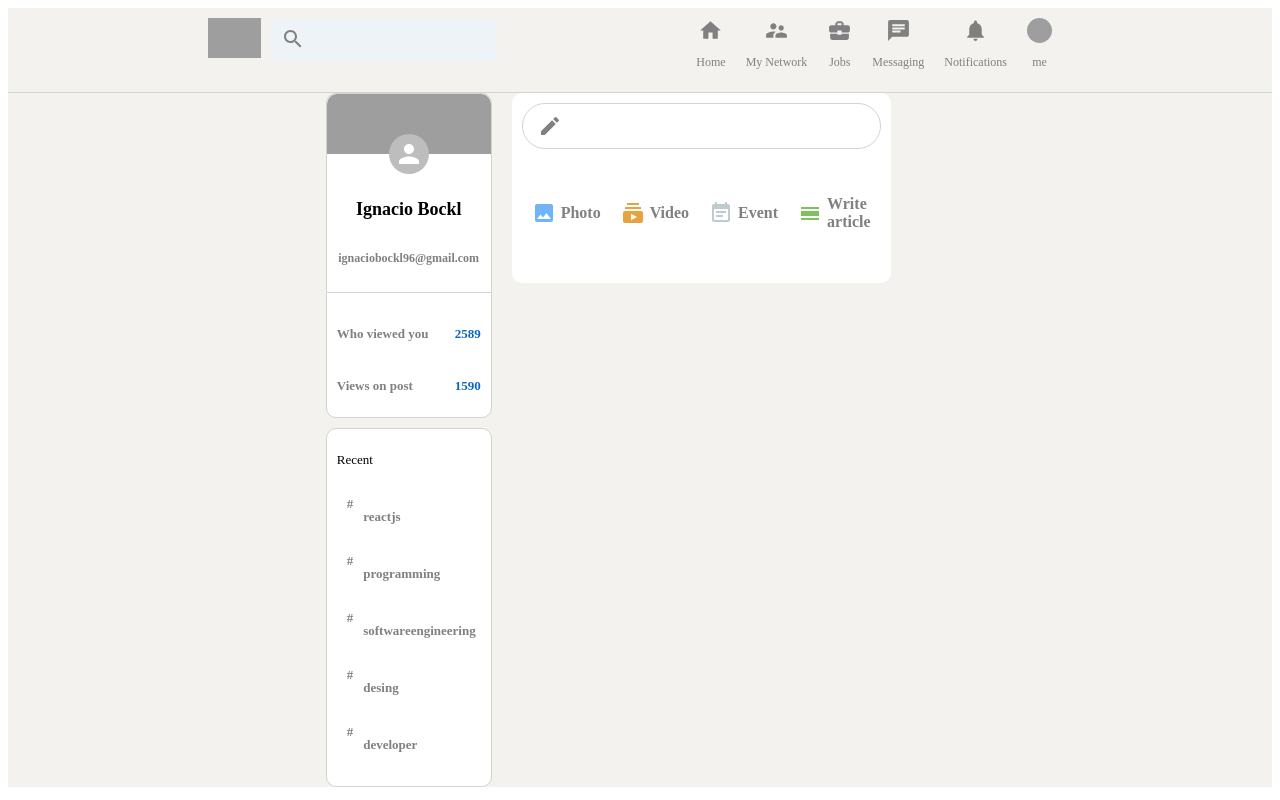
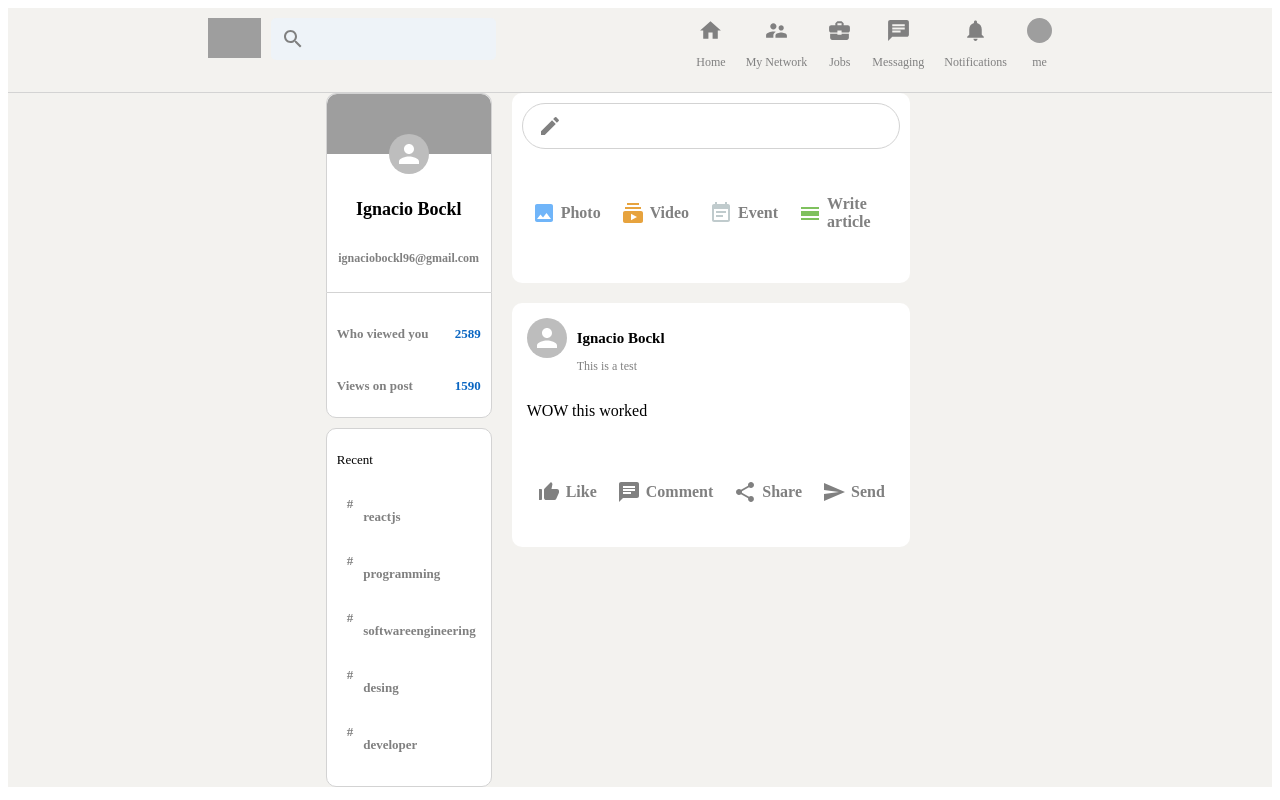
Before and after one commit to ignaciobockl/linkedin_clone-react17, a React (Create React App) app: page / in a window 1280 px wide. Built offline with nearby package versions, Linux system fonts and the light colour scheme; grey boxes are pictures that could not be loaded.

Commit message:
Feed Component in progress

```diff
--- a/src/components/AppBody/Feed/Feed.jsx
+++ b/src/components/AppBody/Feed/Feed.jsx
@@ -1,4 +1,4 @@
-import React from 'react';
+import React, { useState } from 'react';
 
 import CalendarViewDayIcon from '@mui/icons-material/CalendarViewDay';
 import CreateIcon from '@mui/icons-material/Create';
@@ -7,12 +7,20 @@ import ImageIcon from '@mui/icons-material/Image';
 import SubscriptionsIcon from '@mui/icons-material/Subscriptions';
 
 import InputOption from './InputOption';
+import Post from './Post';
 
 import './Feed.css';
 
 
 
 const Feed = () => {
+
+    const [ posts, setPosts ] = useState([]);
+
+    const sendPost = (e) => {
+        e.preventDefault();
+    }
+
     return (
         <div className='feed'>
 
@@ -22,7 +30,7 @@ const Feed = () => {
                     <CreateIcon />
                     <form>
                         <input type="text" />
-                        <button type='submit'>Send</button>
+                        <button onClick={ sendPost } type='submit'>Send</button>
                     </form>
                 </div>
 
@@ -36,6 +44,16 @@ const Feed = () => {
             </div>
 
             {/* Posts */}
+            {/* {
+                posts.map((post) => (
+
+                ));
+            } */}
+            <Post
+                name='Ignacio Bockl'
+                description='This is a test'
+                message='WOW this worked'
+            />
 
         </div>
     )
```
